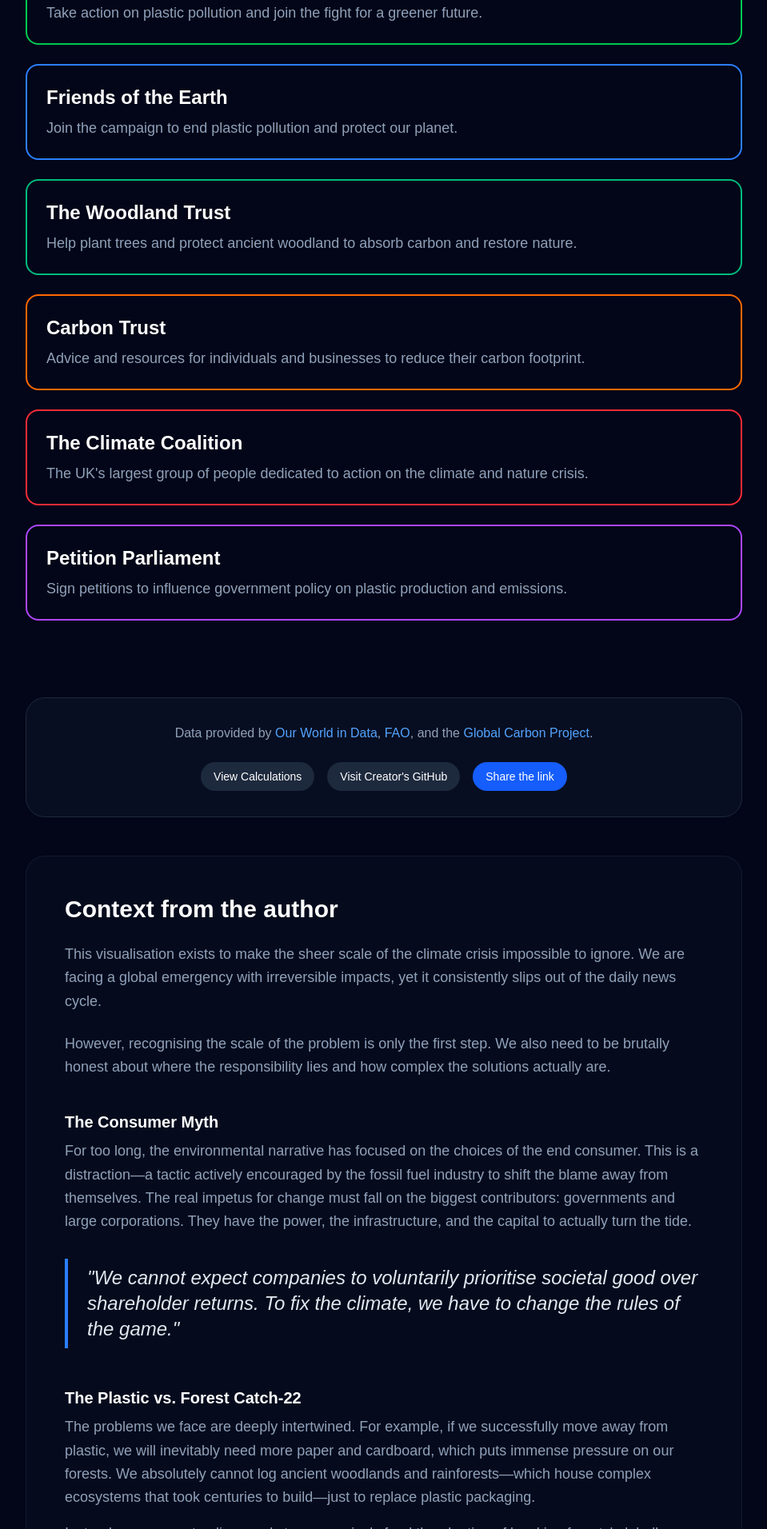
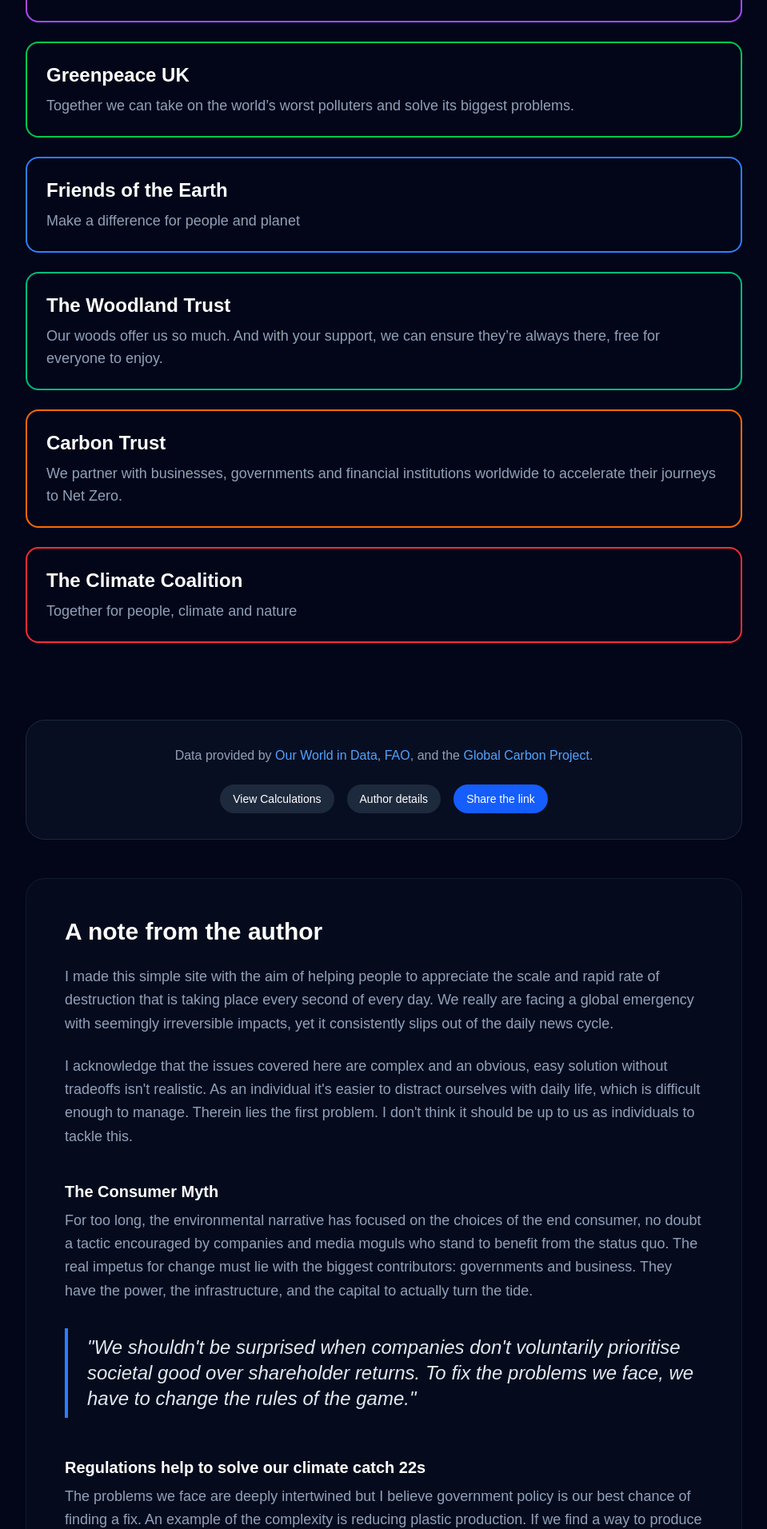
Before and after one commit to T-J-D-Cavey/plastic_production_site_with_gemini, a Next.js app: page /action in a window 1280 px wide. Shown: the part 488-2400 px from the top of the page at 80% size, without its empty margins (160-1119 px from the left). Built offline with nearby package versions, Linux system fonts and the light colour scheme.

Commit message:
updated the link copy and notes from author section

```diff
--- a/src/app/action/page.tsx
+++ b/src/app/action/page.tsx
@@ -4,41 +4,41 @@
 import { useState } from "react";
 
 const ACTIONS = [
+    {
+    title: "Petition Parliament",
+    description: "Sign petitions to influence government policy and regulations.",
+    url: "https://petition.parliament.uk/",
+    color: "border-purple-500 hover:bg-purple-500/10",
+  },
   {
-    title: "Support Greenpeace UK",
-    description: "Take action on plastic pollution and join the fight for a greener future.",
+    title: "Greenpeace UK",
+    description: "Together we can take on the world’s worst polluters and solve its biggest problems.",
     url: "https://www.greenpeace.org.uk/take-action/",
     color: "border-green-500 hover:bg-green-500/10",
   },
   {
     title: "Friends of the Earth",
-    description: "Join the campaign to end plastic pollution and protect our planet.",
+    description: "Make a difference for people and planet",
     url: "https://friendsoftheearth.uk/take-action",
     color: "border-blue-500 hover:bg-blue-500/10",
   },
   {
     title: "The Woodland Trust",
-    description: "Help plant trees and protect ancient woodland to absorb carbon and restore nature.",
-    url: "https://www.woodlandtrust.org.uk/",
+    description: "Our woods offer us so much. And with your support, we can ensure they’re always there, free for everyone to enjoy.",
+    url: "https://www.woodlandtrust.org.uk/support-us/give/donations/",
     color: "border-emerald-500 hover:bg-emerald-500/10",
   },
   {
     title: "Carbon Trust",
-    description: "Advice and resources for individuals and businesses to reduce their carbon footprint.",
+    description: "We partner with businesses, governments and financial institutions worldwide to accelerate their journeys to Net Zero.",
     url: "https://www.carbontrust.com/",
     color: "border-orange-500 hover:bg-orange-500/10",
   },
   {
     title: "The Climate Coalition",
-    description: "The UK's largest group of people dedicated to action on the climate and nature crisis.",
+    description: "Together for people, climate and nature",
     url: "https://www.theclimatecoalition.org/",
     color: "border-red-500 hover:bg-red-500/10",
-  },
-  {
-    title: "Petition Parliament",
-    description: "Sign petitions to influence government policy on plastic production and emissions.",
-    url: "https://petition.parliament.uk/",
-    color: "border-purple-500 hover:bg-purple-500/10",
   },
 ];
 
@@ -73,7 +73,7 @@
           </h1>
           <div className="space-y-4">
             <p className="text-xl text-slate-400 max-w-2xl">
-              Individual choices matter, but collective action drives change. Choose a path below to help turn the tide on plastic, deforestation, and carbon emissions.
+              Individual choices matter, but collective action drives change. See the list below for organisations and initiatives that can help turn the tide.
             </p>
             <p className="text-slate-500 italic">
               All links lead to external organisations committed to environmental action.
@@ -155,7 +155,7 @@
                 rel="noopener noreferrer"
                 className="px-4 py-2 rounded-full bg-slate-800 hover:bg-slate-700 transition-colors"
               >
-                Visit Creator&apos;s GitHub
+                Author details
               </a>
               <button
                 onClick={handleShare}
@@ -182,8 +182,8 @@
                   <h4 className="text-sm font-bold text-amber-500 uppercase tracking-wider mb-2">Global Deforestation</h4>
                   <p className="text-slate-300 leading-relaxed">
                     Annual global forest loss is approximately <strong>10.9 million hectares</strong>.
-                    With 31,536,000 seconds in a year, this results in <strong>0.3459 hectares</strong> lost every second.
-                    As a football pitch is roughly 0.714 hectares, this equates to <strong>0.5 pitches per second</strong> (one every two seconds).
+                     With 31,536,000 seconds in a year, this results in <strong>0.3459 hectares</strong> lost every second.
+                     As a football pitch is roughly 0.714 hectares, this equates to <strong>0.5 pitches per second</strong> (one every two seconds).
                   </p>
                 </div>
 
@@ -191,8 +191,8 @@
                   <h4 className="text-sm font-bold text-emerald-500 uppercase tracking-wider mb-2">Carbon Emissions</h4>
                   <p className="text-slate-300 leading-relaxed">
                     Global annual CO₂ emissions are approximately <strong>37.4 billion tonnes</strong>.
-                    Dividing by 31,536,000 seconds per year gives approximately <strong>1,186 tonnes per second</strong>.
-                    One mature tree absorbs ~0.022 tonnes of CO₂/year, meaning it takes <strong>54,000 trees</strong> growing for a full year to absorb the emissions from just one second.
+                     Dividing by 31,536,000 seconds per year gives approximately <strong>1,186 tonnes per second</strong>.
+                     One mature tree absorbs ~0.022 tonnes of CO₂/year, meaning it takes <strong>54,000 trees</strong> growing for a full year to absorb the emissions from just one second.
                   </p>
                 </div>
               </div>
@@ -201,48 +201,69 @@
         </section>
 
         <section className="mt-12 mb-24 p-8 md:p-12 rounded-3xl bg-slate-900/30 border border-slate-800/50">
-          <h2 className="text-3xl font-black mb-6">Context from the author</h2>
+          <h2 className="text-3xl font-black mb-6">A note from the author</h2>
           <div className="space-y-6 text-slate-400 text-lg leading-relaxed">
             <p>
-              This visualisation exists to make the sheer scale of the climate crisis impossible to ignore. We are facing a global emergency with irreversible impacts, yet it consistently slips out of the daily news cycle.
+              I made this simple site with the aim of helping people to appreciate the scale and rapid rate of destruction that is taking place every second of every day.
+              We really are facing a global emergency with seemingly irreversible impacts, yet it consistently slips out of the daily news cycle.
             </p>
             <p>
-              However, recognising the scale of the problem is only the first step. We also need to be brutally honest about where the responsibility lies and how complex the solutions actually are.
+              I acknowledge that the issues covered here are complex and an obvious, easy solution without tradeoffs isn't realistic.
+               As an individual it's easier to distract ourselves with daily life, which is difficult enough to manage.
+               Therein lies the first problem. I don't think it should be up to us as individuals to tackle this.
             </p>
 
             <div className="pt-4">
               <h3 className="text-xl font-bold text-white mb-2">The Consumer Myth</h3>
               <p>
-                For too long, the environmental narrative has focused on the choices of the end consumer. This is a distraction—a tactic actively encouraged by the fossil fuel industry to shift the blame away from themselves. The real impetus for change must fall on the biggest contributors: governments and large corporations. They have the power, the infrastructure, and the capital to actually turn the tide.
+                For too long, the environmental narrative has focused on the choices of the end consumer, no doubt a tactic encouraged by companies and media moguls who stand to benefit from the status quo.
+                 The real impetus for change must lie with the biggest contributors: governments and business. They have the power, the infrastructure, and the capital to actually turn the tide.
               </p>
             </div>
 
             <blockquote className="border-l-4 border-blue-500 pl-6 py-2 my-8">
               <p className="text-2xl font-medium text-slate-200 italic">
-                &quot;We cannot expect companies to voluntarily prioritise societal good over shareholder returns. To fix the climate, we have to change the rules of the game.&quot;
+                &quot;We shouldn't be surprised when companies don't voluntarily prioritise societal good over shareholder returns. To fix the problems we face, we have to change the rules of the game.&quot;
               </p>
             </blockquote>
 
             <div className="pt-4">
-              <h3 className="text-xl font-bold text-white mb-2">The Plastic vs. Forest Catch-22</h3>
+              <h3 className="text-xl font-bold text-white mb-2">Regulations help to solve our climate catch 22s</h3>
               <p>
-                The problems we face are deeply intertwined. For example, if we successfully move away from plastic, we will inevitably need more paper and cardboard, which puts immense pressure on our forests. We absolutely cannot log ancient woodlands and rainforests—which house complex ecosystems that took centuries to build—just to replace plastic packaging.
+                The problems we face are deeply intertwined but I believe government policy is our best chance of finding a fix.
+                 An example of the complexity is reducing plastic production.
+                 If we find a way to produce less plastic, we will likely increase demand for wood based materials, driving deforestation.
+                 We absolutely shouldn't log ancient woodlands and rainforests, destroying complex ecosystems that took centuries to emerge, just to reduce plastic usage.
               </p>
               <p className="mt-4">
-                Instead, government policy needs to aggressively fund the planting of &apos;working forests&apos; globally: trees planted specifically to be harvested for materials. To find the vast amount of space required for this without destroying natural habitats, we will have to phase out incredibly inefficient land uses, such as widespread meat farming.
+                Instead, an example of a government policy could be to aggressively fund the planting of &apos;working forests&apos; globally: trees planted specifically to be harvested for materials.
+                 To find the vast amount of space required for this without destroying natural habitats, another policy could be encourage plant based agriculture and phase out incredibly inefficient land uses, such as widespread meat farming.
               </p>
             </div>
 
             <div className="pt-4">
               <h3 className="text-xl font-bold text-white mb-2">Taxation Drives Innovation</h3>
               <p>
-                I am under no illusions about our current reliance on carbon. Fossil fuels are baked into our economy, and even the AI tools I used to help build this site carry a hefty carbon footprint. There will likely always be niche, unavoidable uses for fossil fuels.
+                I am under no illusions about our current reliance on carbon. Fossil fuels are baked into our economy, and even the AI tools I used to help build this site carry a hefty carbon footprint.
+                There will likely always be niche, unavoidable uses for fossil fuels.
               </p>
               <p className="mt-4">
-                But that is no excuse to maintain the status quo when better, often cheaper alternatives are available. Because corporations are essentially legally bound to serve their shareholders&apos; bottom line, we have to make pollution expensive.
+                But that is no excuse to maintain the status quo when better, often cheaper alternatives are available.
+                Because corporations are essentially legally bound to serve their shareholders&apos; interests, we have to make pollution expensive.
               </p>
               <p className="mt-4">
-                Implementing strict carbon and plastic taxes forces companies to care. If they don&apos;t innovate to remove emissions and plastic from their supply chains, their products become too expensive to compete. The companies that innovate best win the market share, the consumer still gets a great product, and society wins because we finally halt the overproduction of harmful waste.
+                Implementing strict carbon and plastic taxes forces companies to care. If they don&apos;t innovate to remove emissions and plastic from their supply chains, their products become too expensive to compete.
+                The companies that innovate best win the market share, the consumer still gets a great product, and society and the planet benefit.
+              </p>
+            </div>
+              <div className="pt-4">
+              <h3 className="text-xl font-bold text-white mb-2">Just my flawed ideas</h3>
+              <p className="mt-4">
+                My thoughts above are probably wrong in many ways, I'm not qualified enough to find the solutions. But I do believe two things to be true: 1. without government regulations we won't see the change we need to see. 2. Time is running out.
+                Use your vote, use petitions and join an organisation fighting for change.
+              </p>
+              <p className="mt-4">
+                Thanks for visiting.
               </p>
             </div>
           </div>
--- a/src/components/CarbonEmissionsVisualisation.tsx
+++ b/src/components/CarbonEmissionsVisualisation.tsx
@@ -139,7 +139,7 @@
 
       <div className="relative z-10 flex flex-col items-center justify-center h-full text-white px-4 select-none pointer-events-none">
         <h1 className="text-2xl md:text-4xl font-bold tracking-tight text-center max-w-4xl mb-8 leading-tight drop-shadow-lg">
-          Since you arrived,{" "}
+          Since you arrived, burning fossil fuels has released{" "}
           <span
             className="text-orange-500 tabular-nums"
             aria-live="polite"
@@ -147,12 +147,12 @@
           >
             {(totalCO2 / 1000).toFixed(1)}k
           </span>{" "}
-          tonnes of CO₂ have been released from burning fossil fuels
+          tonnes of CO₂ into our atmosphere
         </h1>
 
         <div className="flex flex-col items-center gap-6 text-center max-w-3xl">
           <p className="text-lg md:text-2xl text-stone-300 leading-relaxed drop-shadow-md">
-            Every second, 1,186 tonnes of CO₂ enter the atmosphere. We would need <span className="text-white font-bold underline decoration-orange-500 underline-offset-8">54k trees</span> growing for a year to absorb that much.
+            Every second, 1.2k tonnes of CO₂ enter the atmosphere from burning fossil fuels. We would need <span className="text-white font-bold underline decoration-orange-500 underline-offset-8">54k trees</span> growing for a year to absorb that much.
           </p>
 
           <div className="mt-12 flex flex-col items-center">
```
